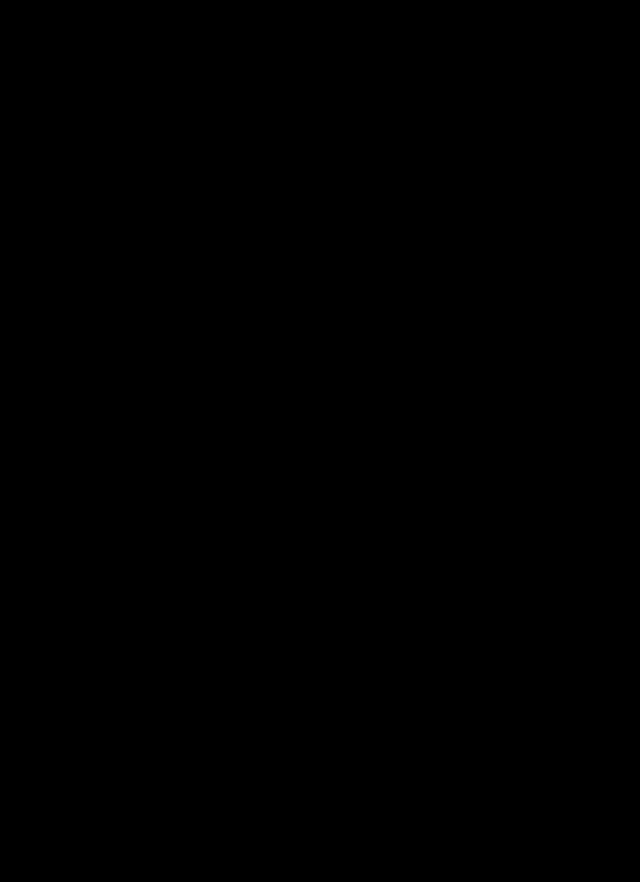
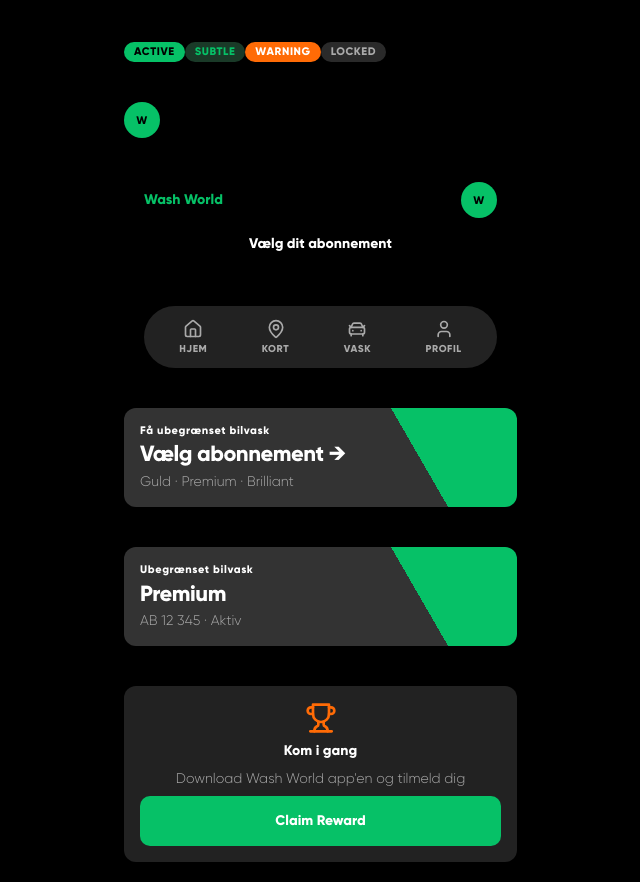
Before and after one commit to web2026-1-wash-world/wash_world_frontend, a Next.js app: page /dev/components in a window 1280 px wide. Shown: the part 678-1560 px from the top of the page, without its empty margins (321-961 px from the left). Before the commit the page ends 800 px from the top, so only its background shows below. Built offline with nearby package versions, Linux system fonts and the light colour scheme.

Commit message:
feat: add new UI components including Badge, Avatar, TopNav, BottomNav, HeroCard, TrophyCard, ListItem, and SectionHeader; update TestPage to utilize them; enhance globals.css with new gradient

```diff
--- /dev/null
+++ b/src/app/components/cards/HeroCard.tsx
@@ -0,0 +1,17 @@
+type HeroCardProps = {
+  eyebrow: string
+  title: string
+  subtitle: string
+}
+
+export function HeroCard({ eyebrow, title, subtitle }: HeroCardProps) {
+  return (
+    <div className="bg-hero rounded-card p-4">
+      <div className="flex flex-col gap-1 ">
+        <small className="text-text-white normal-case">{eyebrow}</small>
+        <h1 className="text-text-white">{title}</h1>
+        <p className="text-text-secondary">{subtitle}</p>
+      </div>
+    </div>
+  )
+}
--- /dev/null
+++ b/src/app/components/cards/TrophyCard.tsx
@@ -0,0 +1,26 @@
+import { LuTrophy, LuLock } from "react-icons/lu"
+import { Card } from "@/app/components/ui/Card"
+import { Button } from "@/app/components/ui/Button"
+
+type TrophyCardProps = {
+  title: string
+  description: string
+  locked?: boolean
+}
+
+export function TrophyCard({ title, description, locked = false }: TrophyCardProps) {
+  return (
+    <Card>
+      <div className="flex flex-col items-center gap-2 text-center">
+        {locked ? (
+          <LuLock className="size-8 text-text-muted" />
+        ) : (
+          <LuTrophy className="size-8 text-splash-orange" />
+        )}
+        <h3 className={locked ? "text-text-muted" : "text-text-white"}>{title}</h3>
+        <p className="text-text-secondary">{description}</p>
+        {!locked && <Button variant="primary">Claim Reward</Button>}
+      </div>
+    </Card>
+  )
+}
--- /dev/null
+++ b/src/app/components/ui/Avatar.tsx
@@ -0,0 +1,11 @@
+type AvatarProps = {
+  initial: string
+}
+
+export function Avatar({ initial }: AvatarProps) {
+  return (
+    <small className="inline-flex size-9 items-center justify-center rounded-full bg-brand-green text-page font-extrabold uppercase">
+      {initial}
+    </small>
+  )
+}
--- /dev/null
+++ b/src/app/components/ui/Badge.tsx
@@ -0,0 +1,21 @@
+type BadgeProps = {
+  children: React.ReactNode
+  variant?: "active" | "subtle" | "warning" | "locked"
+}
+
+const variantStyles = {
+  active: "bg-brand-green text-page",
+  subtle: "bg-green-dim text-brand-green",
+  warning: "bg-splash-orange text-text-white",
+  locked: "bg-elevated text-text-secondary",
+}
+
+export function Badge({ children, variant = "active" }: BadgeProps) {
+  return (
+    <small
+      className={`inline-flex h-5 items-center rounded-pill px-2.5 font-extrabold ${variantStyles[variant]}`}
+    >
+      {children}
+    </small>
+  )
+}
--- /dev/null
+++ b/src/app/components/ui/BottomNav.tsx
@@ -0,0 +1,36 @@
+"use client"
+
+import Link from "next/link"
+import { usePathname } from "next/navigation"
+import { LuHouse, LuMapPin, LuCarFront, LuUser } from "react-icons/lu"
+
+const tabs = [
+  { href: "/", label: "Hjem", Icon: LuHouse },
+  { href: "/kort", label: "Kort", Icon: LuMapPin },
+  { href: "/vask", label: "Vask", Icon: LuCarFront },
+  { href: "/profil", label: "Profil", Icon: LuUser },
+]
+
+export function BottomNav() {
+  const pathname = usePathname()
+
+  return (
+    <nav className="sticky bottom-5 mx-5 flex h-(--size-bottom-nav) items-center justify-around rounded-nav bg-surface px-2">
+      {tabs.map(({ href, label, Icon }) => {
+        const isActive = pathname === href
+        return (
+          <Link
+            key={href}
+            href={href}
+            className={`flex flex-col items-center justify-center gap-1 rounded-pill px-4 py-2 ${
+              isActive ? "bg-brand-green text-page" : "text-text-secondary"
+            }`}
+          >
+            <Icon className="size-5" />
+            <small className="text-[10px] font-extrabold">{label}</small>
+          </Link>
+        )
+      })}
+    </nav>
+  )
+}
--- /dev/null
+++ b/src/app/components/ui/ListItem.tsx
@@ -0,0 +1,25 @@
+type ListItemProps = {
+  title: string
+  subtitle: string
+  status?: "open" | "busy" | "closed"
+  trailing?: React.ReactNode
+}
+
+const statusColors = {
+  open: "bg-brand-green",
+  busy: "bg-splash-orange",
+  closed: "bg-text-muted",
+}
+
+export function ListItem({ title, subtitle, status = "open", trailing }: ListItemProps) {
+  return (
+    <div className="flex h-(--size-list-item) items-center gap-3 rounded-card bg-surface px-3">
+      <span className={`size-2 shrink-0 rounded-full ${statusColors[status]}`} />
+      <div className="flex min-w-0 flex-1 flex-col">
+        <p className="truncate text-text-white">{title}</p>
+        <small className="truncate text-text-secondary normal-case">{subtitle}</small>
+      </div>
+      {trailing}
+    </div>
+  )
+}
--- /dev/null
+++ b/src/app/components/ui/SectionHeader.tsx
@@ -0,0 +1,7 @@
+type SectionHeaderProps = {
+  children: React.ReactNode
+}
+
+export function SectionHeader({ children }: SectionHeaderProps) {
+  return <small className="text-text-secondary">{children}</small>
+}
--- /dev/null
+++ b/src/app/components/ui/TopNav.tsx
@@ -0,0 +1,24 @@
+import { Avatar } from "@/app/components/ui/Avatar"
+
+type TopNavProps = {
+  variant?: "default" | "centered"
+  initial?: string
+  title?: string
+}
+
+export function TopNav({ variant = "default", initial, title }: TopNavProps) {
+  if (variant === "centered") {
+    return (
+      <header className="flex h-(--size-top-nav) items-center justify-center px-5">
+        <h3 className="text-text-white">{title}</h3>
+      </header>
+    )
+  }
+
+  return (
+    <header className="flex h-(--size-top-nav) items-center justify-between px-5">
+      <h3 className="text-brand-green">Wash World</h3>
+      {initial && <Avatar initial={initial} />}
+    </header>
+  )
+}
--- a/src/app/dev/components/page.tsx
+++ b/src/app/dev/components/page.tsx
@@ -8,6 +8,12 @@
 import { useState } from "react";
 import { HistoryCard } from "@/app/components/cards/HistoryCard";
 import { XPCard } from "@/app/components/cards/XPCard";
+import { Badge } from "@/app/components/ui/Badge";
+import { Avatar } from "@/app/components/ui/Avatar";
+import { TopNav } from "@/app/components/ui/TopNav";
+import { BottomNav } from "@/app/components/ui/BottomNav";
+import { HeroCard } from "@/app/components/cards/HeroCard";
+import { TrophyCard } from "@/app/components/cards/TrophyCard";
 
 function TestPage() {
   const [firstName, setFirstName] = useState("");
@@ -57,6 +63,39 @@
           nextRewardXP={35}
         />
       </div>
+      <div className="py-5">
+        <Badge variant="active">Active</Badge>
+        <Badge variant="subtle">Subtle</Badge>
+        <Badge variant="warning">Warning</Badge>
+        <Badge variant="locked">Locked</Badge>
+      </div>
+      <div className="py-5">
+        <Avatar initial="W" />
+      </div>
+      <div className="py-5">
+        <TopNav initial="W" />
+        <TopNav title="Vælg dit abonnement" variant="centered"/>
+      </div>
+      <div className="py-5">
+        <BottomNav />
+      </div>
+      <div className="py-5">
+        <HeroCard
+          eyebrow="Få ubegrænset bilvask"
+          title="Vælg abonnement →"
+          subtitle="Guld · Premium · Brilliant"
+        />
+      </div>
+      <div className="py-5">
+        <HeroCard
+          eyebrow="Ubegrænset bilvask"
+          title="Premium"
+          subtitle="AB 12 345 · Aktiv"
+        />
+      </div>
+      <div className="py-5">
+        <TrophyCard title="Kom i gang" description="Download Wash World app'en og tilmeld dig"/>
+      </div>
     </div>
   );
 }
--- a/src/app/globals.css
+++ b/src/app/globals.css
@@ -17,6 +17,15 @@
 
   /* Font */
   --font-sans: var(--font-gilroy);
+
+  /* Gradients */
+  --background-image-hero: linear-gradient(
+    60deg,
+    #333333 0%,
+    #333333 72%,
+    #06c167 72%,
+    #06c167 100%
+  );
 
   /* WashWorld radii */
   --radius-badge: 4px;
--- a/src/app/login/page.tsx
+++ b/src/app/login/page.tsx
@@ -2,7 +2,6 @@
 
 import { useState } from "react";
 import { useLogin } from "../hooks/useAuth";
-import
 
 export default function LoginPage() {
     const login = useLogin();
```
Also changed, not shown: 1 other file (tests, documents, lock files or other folders).
